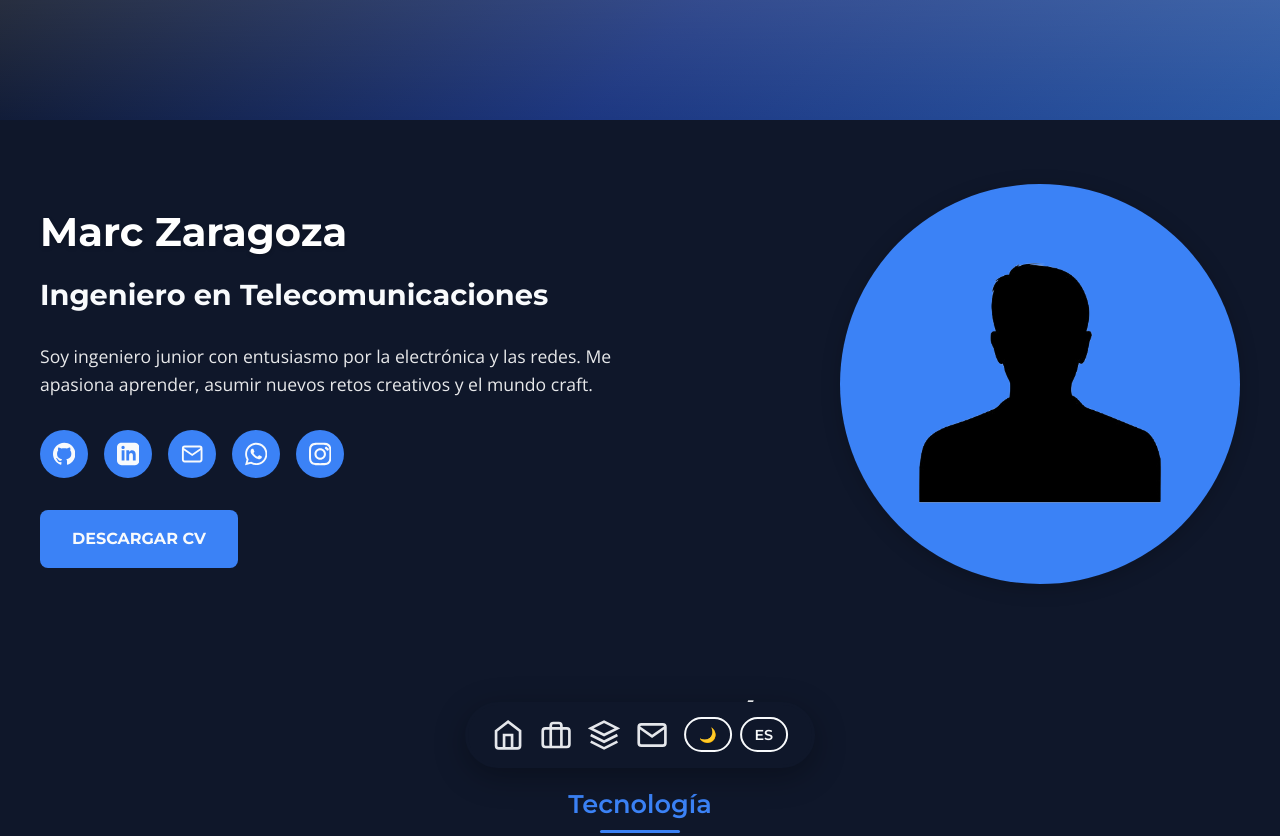
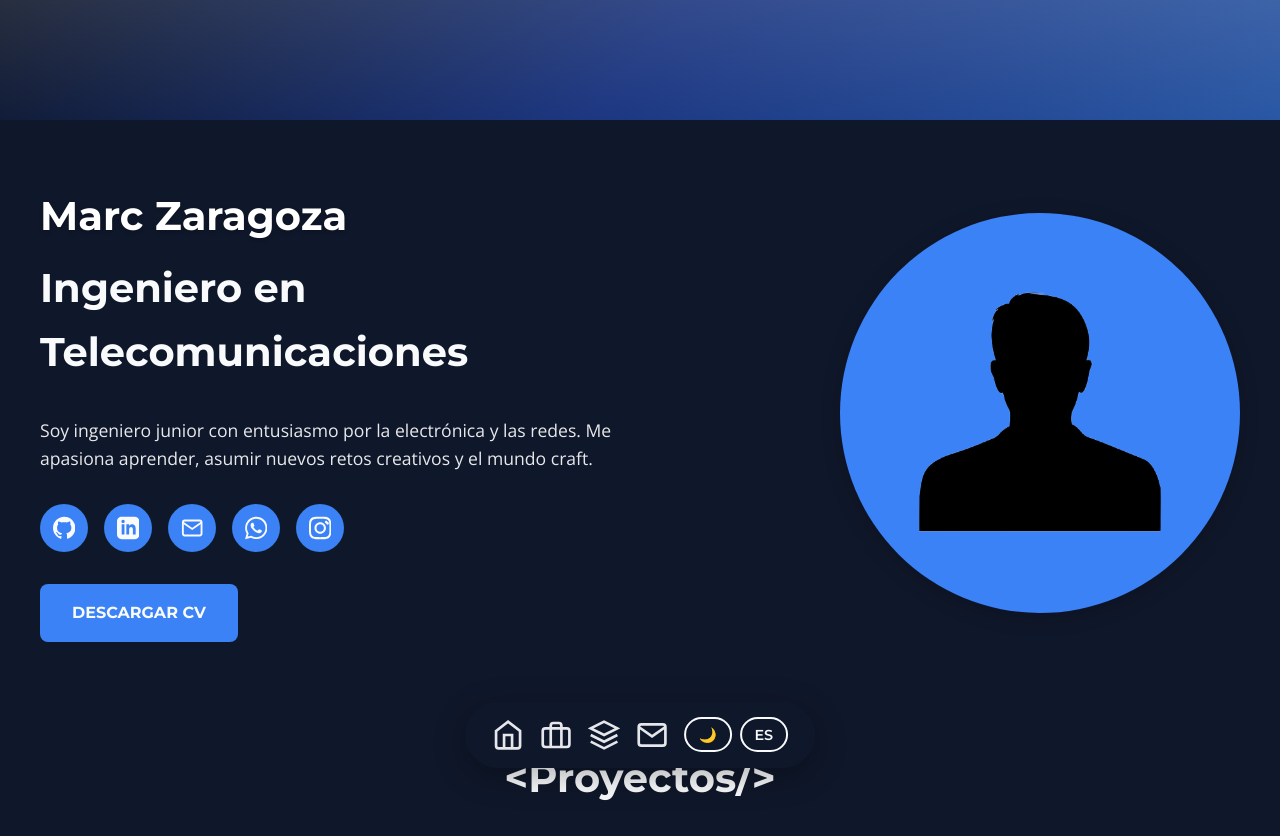
Before and after one commit to marc-zaragoza-garcia/marc-zaragoza-garcia.github.io, a plain HTML site: page index.html in a window 1280 px wide. Shown: the top 836 px of the page. Drawn offline with nearby package versions, Linux system fonts and the light colour scheme; a script that the page names is missing.

Commit message:
Añadir !important a los estilos de títulos h2 para mayor especificidad

```diff
--- a/styles/main.css
+++ b/styles/main.css
@@ -66,9 +66,9 @@
 
 /* Estilo para todos los títulos de sección */
 h2,#proyectos h2, #skills h2, #contacto h2 {
-    font-size: 2.5rem;
-    margin-bottom: 2rem;
-    font-family: var(--font-principal);
+    font-size: 2.5rem !important;
+    margin-bottom: 2rem !important;
+    font-family: var(--font-principal) !important;
     font-weight: 700 !important; /* Aumentado a 700 para negrita más pronunciada */
 }
 
```
